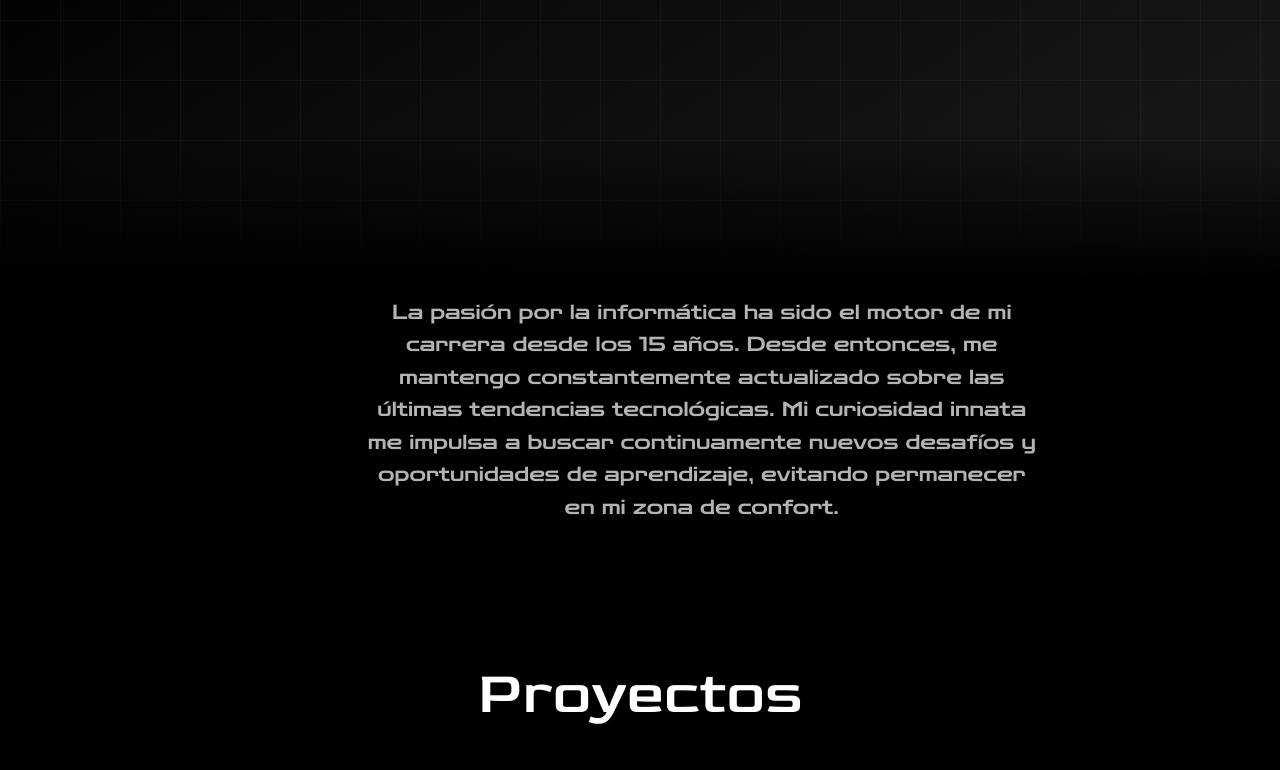
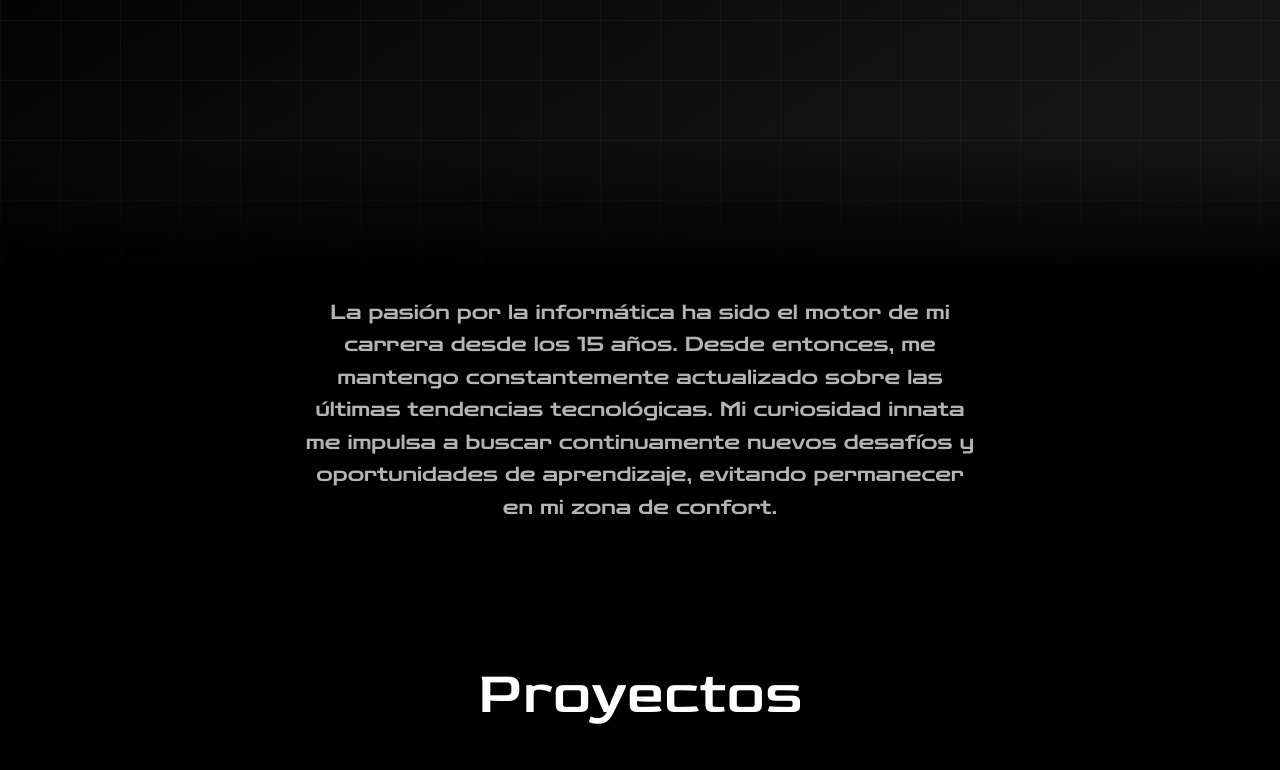
Before and after one commit to Edgar767/Portafolio, a React (Vite) app: page / in a window 1280 px wide. Shown: the part 520-1290 px from the top of the page. Built offline with nearby package versions, Linux system fonts and the light colour scheme.

Commit message:
Se arreglo un pequeño error de alineado de texto

```diff
--- a/src/pages/Acerca.jsx
+++ b/src/pages/Acerca.jsx
@@ -4,7 +4,7 @@ import BGParticles from '../components/BGParticles';
 const Acerca = () => {
   return (
     <section className="relative min-h-[80vh] md:min-h-[60vh] flex items-center justify-center bg-black -z-2">
-      /* BGParticles */
+
       <div className="max-w-4xl mx-auto px-4 sm:px-6 lg:px-8 text-center relative z-10">
         <h1 className="text-4xl md:text-5xl lg:text-6xl font-Goldman text-white mb-6 leading-tight">
           Acerca de <span className="text-indigo-500">Mí</span>
```
